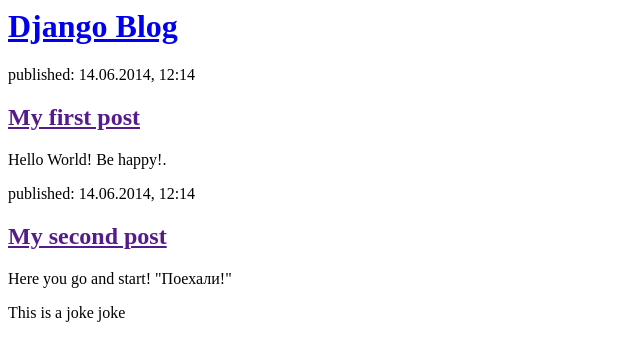
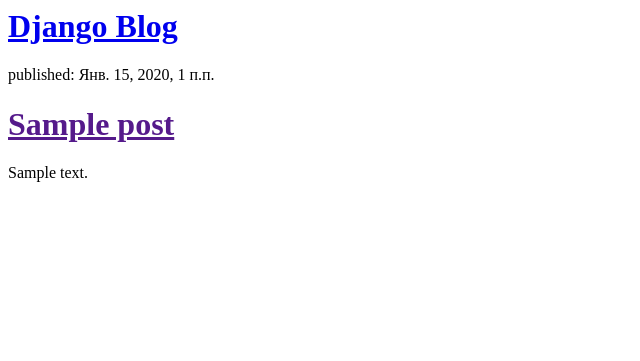
Before and after one commit to baseaps/my-first-blog, a Django app: template blog/templates/blog/post_list.html in a window 1280 px wide. Shown: the top 361 px of the page, without its empty margins (0-640 px from the left). Run offline with Django 3.2, Linux system fonts and the light colour scheme; the template is opened without the code that fills it: values that come from a table or form of the project are taken from there, others are empty; tables that the repository leaves empty hold one stand-in row (values such as "Sample post").

Commit message:
Modified templates to display post from database.

```diff
--- a/blog/templates/blog/post_list.html
+++ b/blog/templates/blog/post_list.html
@@ -7,17 +7,12 @@
             <h1><a href="/">Django Blog</a></h1>
         </div>
 
-        <div>
-            <p>published: 14.06.2014, 12:14</p>
-            <h2><a href="">My first post</a></h2>
-            <p>Hello World! Be happy!.</p>
-        </div>
-
-        <div>
-            <p>published: 14.06.2014, 12:14</p>
-            <h2><a href="">My second post</a></h2>
-            <p>Here you go and start! "Поехали!"</p>
-			<p>This is a joke  joke </p>
-        </div>
+   {% for post in posts %}
+		<div>
+			<p>published: {{ post.published_date }}</p>
+			<h1><a href="">{{ post.title }}</a></h1>
+			<p>{{ post.text|linebreaksbr }}</p>
+		</div>
+	{% endfor %}
     </body>
 </html>
--- a/blog/views.py
+++ b/blog/views.py
@@ -1,6 +1,10 @@
 from django.shortcuts import render
+from django.utils import timezone
+from .models import Post
 
 def post_list(request):
-    return render(request, 'blog/post_list.html', {})
+    posts = Post.objects.filter(published_date__lte=timezone.now()).order_by('published_date')
+    return render(request, 'blog/post_list.html', {'posts': posts})
+
 
 # Create your views here.
```
